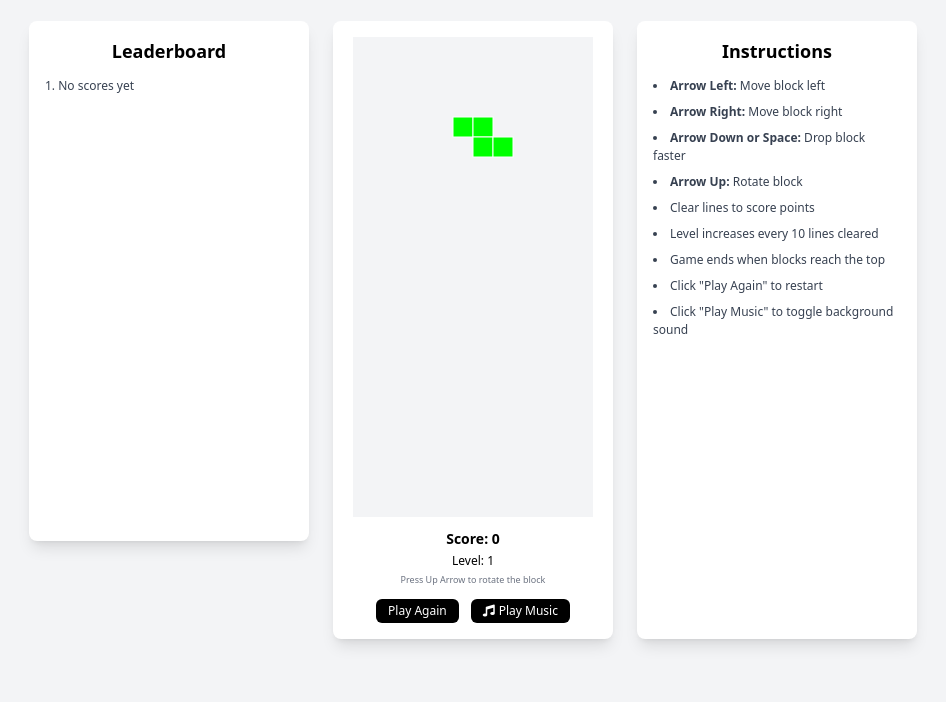
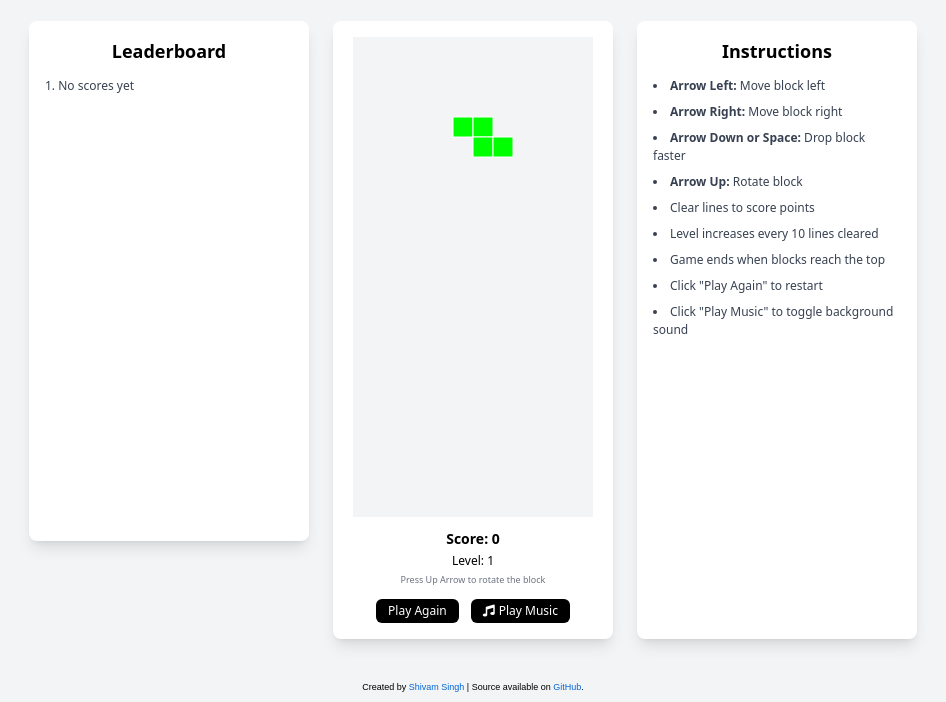
Before and after one commit to sinzn/Tetris, a plain HTML site: page index.html in a window 1280 px wide. Shown: the part 98-800 px from the top of the page, without its empty margins (167-1113 px from the left). Drawn offline with nearby package versions, Linux system fonts and the light colour scheme.

Commit message:
Update index.html

```diff
--- a/index.html
+++ b/index.html
@@ -122,5 +122,11 @@
     </section>
   </div>
   <script src="./script.js"></script>
+   <footer
+        style="position: fixed; bottom: 0; left: 50%; transform: translateX(-50%); padding: 8px 16px; font-family: Arial, sans-serif; font-size: 9px; z-index: 1000;">
+        Created by <a href="http://www.sinzn.fun/" style="text-decoration: none; color: #0366d6;"> Shivam Singh </a> |
+        Source available on
+        <a href="https://github.com/sinzn/Tetris" target="_blank" style="text-decoration: none; color: #0366d6;">GitHub</a>.
+    </footer>
 </body>
 </html>
```
